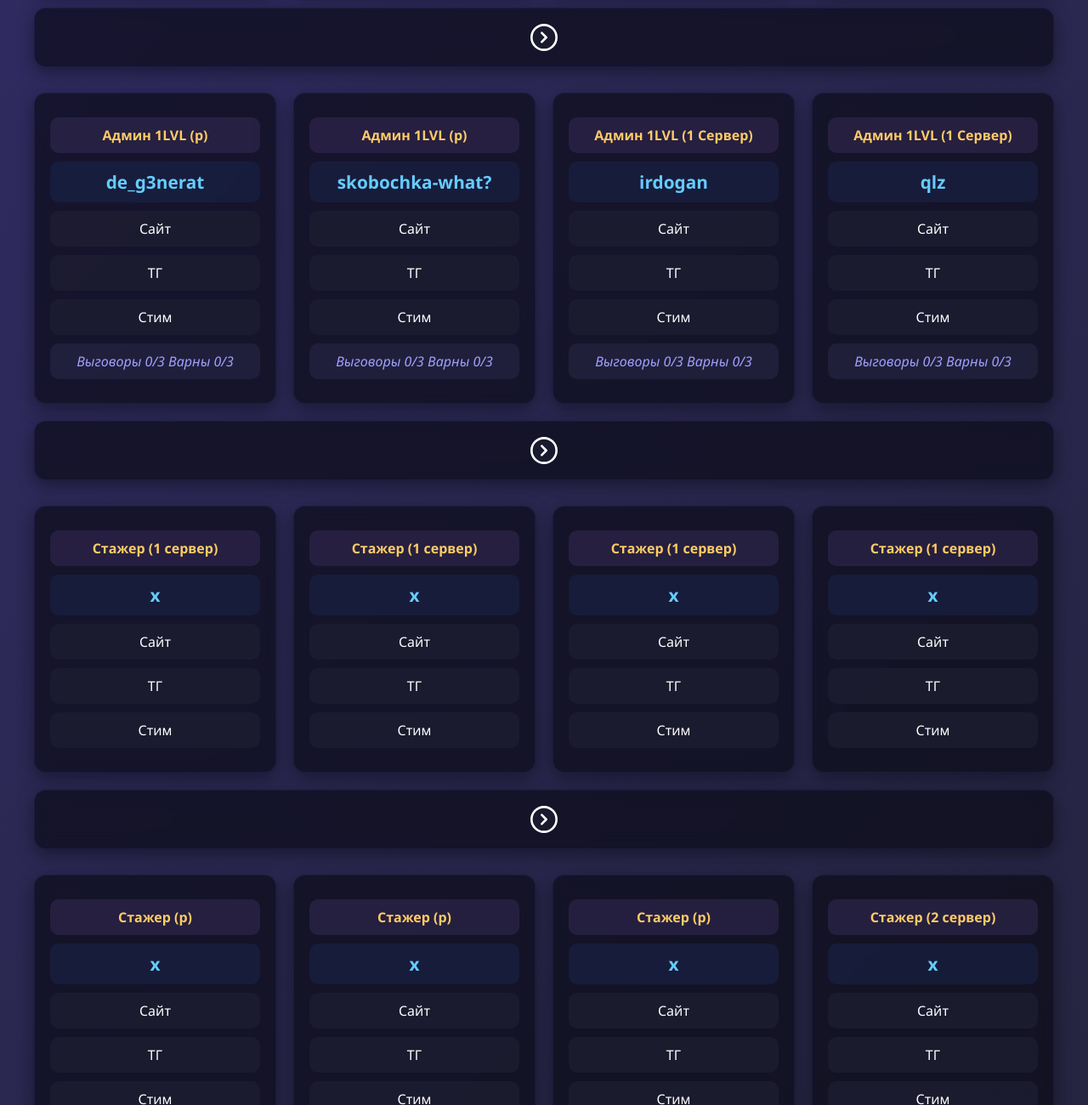
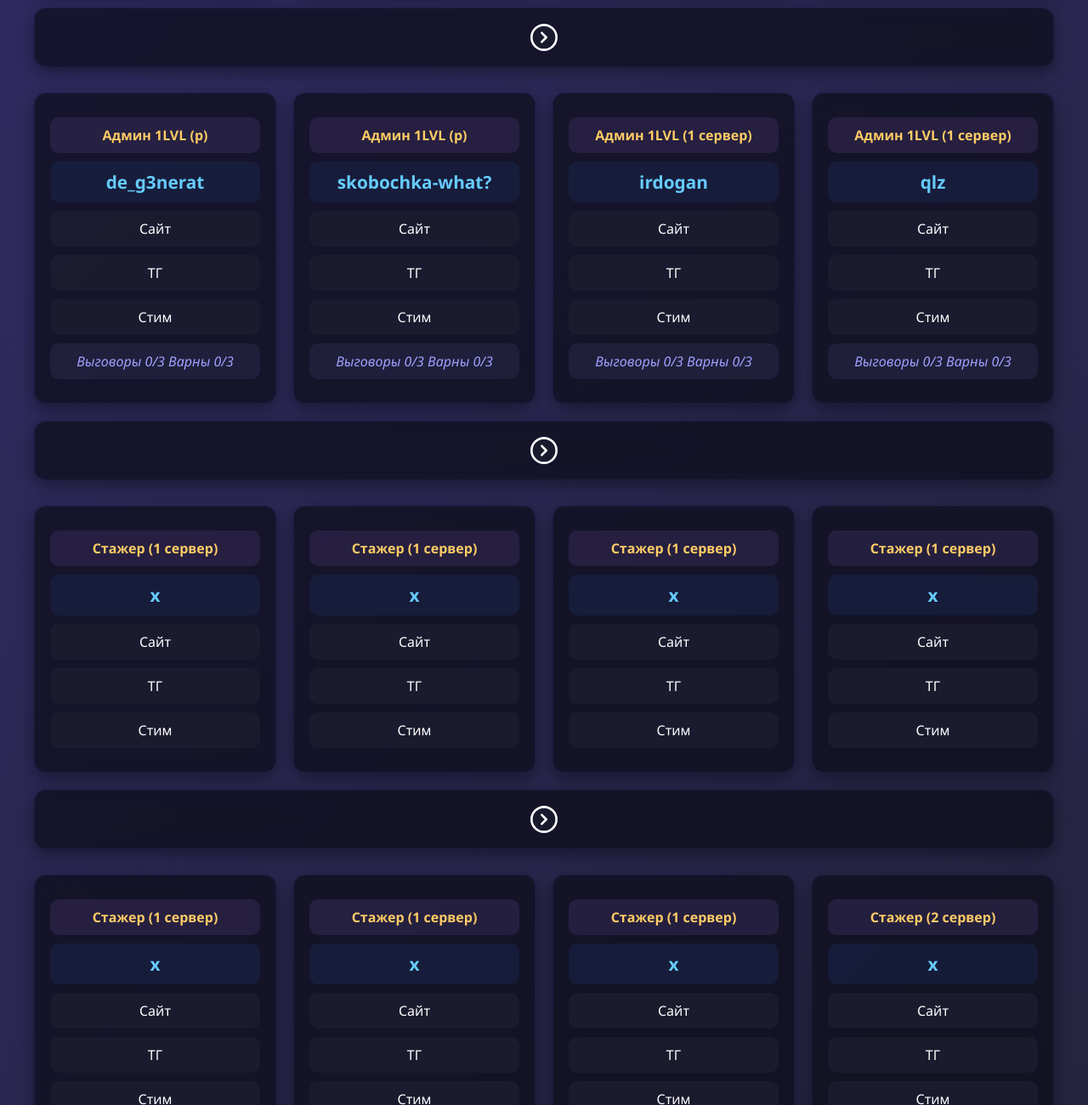
Before and after one commit to ZerioCommand/Administrative-staff, a plain HTML site: page index.html in a window 1280 px wide. Shown: the part 3157-4457 px from the top of the page at 85% size. Drawn offline with Linux system fonts and the light colour scheme.

Commit message:
Update index.html

```diff
--- a/index.html
+++ b/index.html
@@ -632,7 +632,7 @@
       </div>
       <div class="block-4">
         <div class="user">
-          <div class="top-row">Админ 1LVL (1 Сервер)</div>
+          <div class="top-row">Админ 1LVL (1 сервер)</div>
           <div class="nickname">irdogan</div>
           <a href="https://luxecs2.ru/profiles/76561199572315244/?search=1" target="_blank">Сайт</a>
           <a href="https://t.me/sergey_procuk_toxic/" target="_blank">ТГ</a>
@@ -642,7 +642,7 @@
       </div>
       <div class="block-4">
         <div class="user">
-          <div class="top-row">Админ 1LVL (1 Сервер)</div>
+          <div class="top-row">Админ 1LVL (1 сервер)</div>
           <div class="nickname">qlz</div>
           <a href="https://luxecs2.ru/profiles/76561199436139328/?search=1" target="_blank">Сайт</a>
           <a href="https://t.me/qlzzzz488" target="_blank">ТГ</a>
@@ -652,7 +652,7 @@
       </div>
       <div class="block-4">
         <div class="user">
-          <div class="top-row">Админ 1LVL (р)</div>
+          <div class="top-row">Админ 1LVL (1 сервер)</div>
           <div class="nickname">х</div>
           <a href="1" target="_blank">Сайт</a>
           <a href="1" target="_blank">ТГ</a>
@@ -662,7 +662,7 @@
       </div>
       <div class="block-4">
         <div class="user">
-          <div class="top-row">Админ 1LVL (р)</div>
+          <div class="top-row">Админ 1LVL (1 сервер)</div>
           <div class="nickname">х</div>
           <a href="1" target="_blank">Сайт</a>
           <a href="1" target="_blank">ТГ</a>
@@ -732,7 +732,7 @@
     <div class="row">
       <div class="block-4">
         <div class="user">
-          <div class="top-row">Стажер (р)</div>
+          <div class="top-row">Стажер (1 сервер)</div>
           <div class="nickname">х</div>
           <a href="1" target="_blank">Сайт</a>
           <a href="1" target="_blank">ТГ</a>
@@ -741,7 +741,7 @@
       </div>
       <div class="block-4">
         <div class="user">
-          <div class="top-row">Стажер (р)</div>
+          <div class="top-row">Стажер (1 сервер)</div>
           <div class="nickname">х</div>
           <a href="1" target="_blank">Сайт</a>
           <a href="1" target="_blank">ТГ</a>
@@ -750,7 +750,7 @@
       </div>
       <div class="block-4">
         <div class="user">
-          <div class="top-row">Стажер (р)</div>
+          <div class="top-row">Стажер (1 сервер)</div>
           <div class="nickname">х</div>
           <a href="1" target="_blank">Сайт</a>
           <a href="1" target="_blank">ТГ</a>
```
